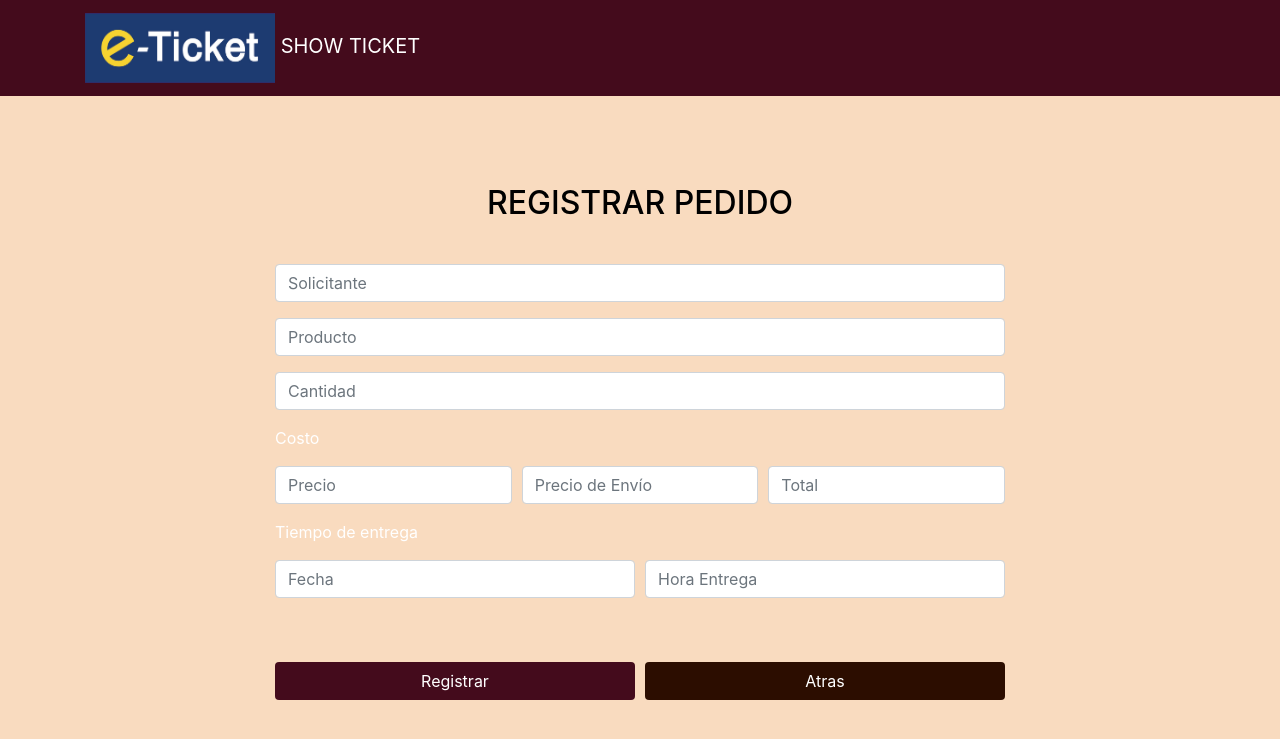
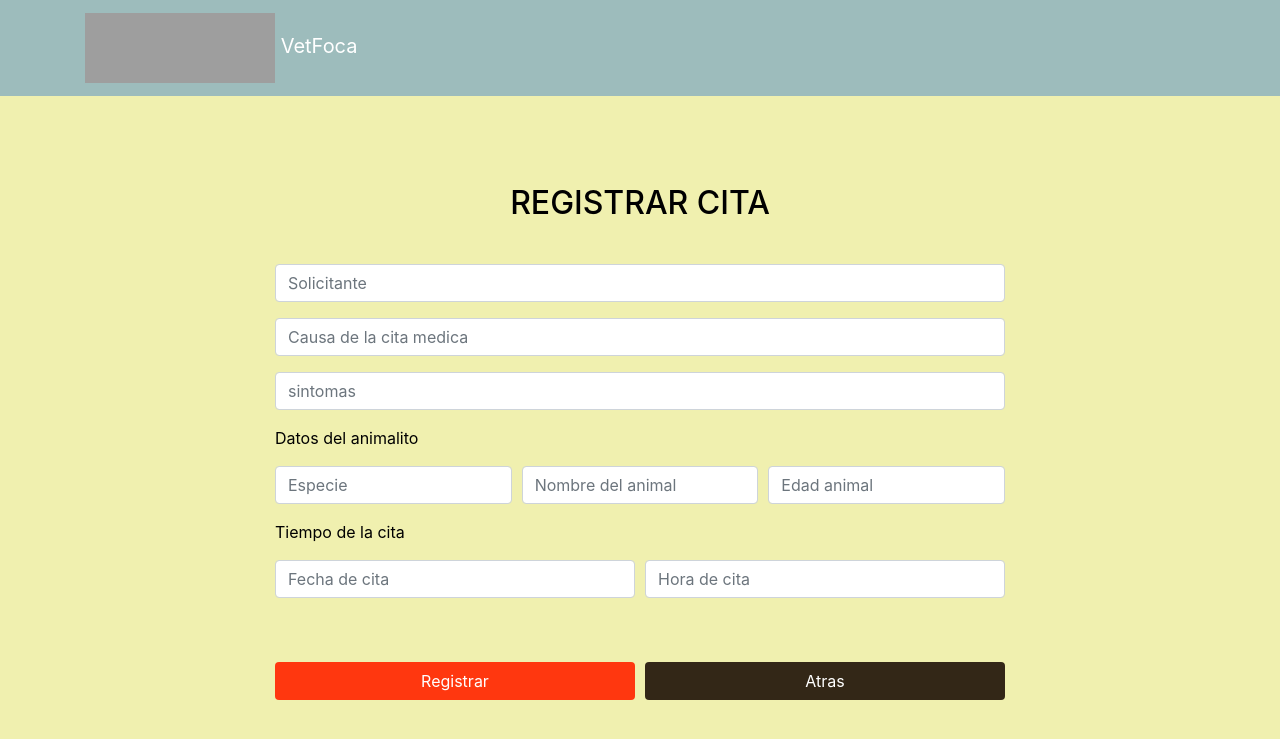
Before and after one commit to alberto840/veterinaria, a PHP site: page /nuevopedido.php in a window 1280 px wide. Shown: the top 739 px of the page. Run offline with PHP 8.4, Linux system fonts and the light colour scheme; grey boxes are pictures that could not be loaded.

Commit message:
actualizar el formulario

```diff
--- a/nuevopedido.php
+++ b/nuevopedido.php
@@ -5,15 +5,15 @@
     <meta name="viewport" content="width=device-width, initial-scale=1, shrink-to-fit=no">
     <link rel="stylesheet" href="https://stackpath.bootstrapcdn.com/bootstrap/4.1.3/css/bootstrap.min.css" integrity="sha384-MCw98/SFnGE8fJT3GXwEOngsV7Zt27NXFoaoApmYm81iuXoPkFOJwJ8ERdknLPMO" crossorigin="anonymous">
     <link rel="stylesheet" href="styles/contactos.css">
-    <title>SHOW TICKET</title>
+    <title>VetFoca</title>
   </head>
-  <body data-spy="scroll" data-target="#navbar" data-offset="57" style="background-color: #F9DBBF; color: white;">
-    <nav id="header" class="navbar navbar-expand-lg sticky-top navbar-dark" style="background-color: #440B1C; color:
+  <body data-spy="scroll" data-target="#navbar" data-offset="57" style="background-color: #f0f0af  ; color: white;">
+    <nav id="header" class="navbar navbar-expand-lg sticky-top navbar-dark" style="background-color: #9dbcbc; color:
     white;">
       <div class="container fs-5">
         <a class="navbar-brand" href="#">
-        <img src="images/ticketlogo.jpg" alt="Pedidos logo" style="width: 190px; height: 70px;">
-          SHOW TICKET
+        <img src="https://mundovets.com/wp-content/uploads/2021/10/Logotipo-para-clinica-veterinaria-scaled.jpg" alt="Pedidos logo" style="width: 190px; height: 70px;">
+        VetFoca
         </a>
         <button class="navbar-toggler" type="button" data-toggle="collapse" data-target="#navbar" aria-controls="navbarSupportedContent" aria-expanded="false" aria-label="Toggle navigation">
           <span class="navbar-toggler-icon"></span>
@@ -27,7 +27,7 @@
         <div class="row">
         <br><br><br>
           <div class="col text-uppercase text-center">
-            <h2 style="color: black;">REGISTRAR PEDIDO</h2>
+            <h2 style="color: black;">REGISTRAR CITA</h2>
           </div>
         </div>
         <div class="row">
@@ -40,42 +40,42 @@
               </div>
               <div class="form-row">
                 <div class="form-group col-12 col-md-18">
-                  <input type="text" class="form-control" placeholder="Producto" name="trans">
+                  <input type="text" class="form-control" placeholder="Causa de la cita medica" name="trans">
                 </div>
               </div>
               <div class="form-row">
                 <div class="form-group col-12 col-md-18">
-                  <input type="text" class="form-control" placeholder="Cantidad" name="prod">
+                  <input type="text" class="form-control" placeholder="sintomas" name="prod">
                 </div>
               </div>
-              <p>Costo</p>
+              <p style="color: black">Datos del animalito</p>
               <div class="form-row">
                 <div class="form-group col-12 col-md-4">
-                  <input type="text" class="form-control" placeholder="Precio" name="pre">
+                  <input type="text" class="form-control" placeholder="Especie" name="pre">
                 </div>
                 <div class="form-group col-12 col-md-4">
-                  <input type="text" class="form-control" placeholder="Precio de Envío" name="env">
+                  <input type="text" class="form-control" placeholder="Nombre del animal" name="env">
                 </div>
                 <div class="form-group col-12 col-md-4">
-                  <input type="text" class="form-control" placeholder="Total" name="tot">
+                  <input type="text" class="form-control" placeholder="Edad animal" name="tot">
                 </div>
               </div>
-              <p>Tiempo de entrega</p>
+              <p style="color: black">Tiempo de la cita</p>
               <div class="form-row">
                 <div class="form-group col-12 col-md-6">
-                  <input type="text" class="form-control" placeholder="Fecha" name="ha">
+                  <input type="text" class="form-control" placeholder="Fecha de cita" name="ha">
                 </div>
                 <div class="form-group col-12 col-md-6">
-                  <input type="text" class="form-control" placeholder="Hora Entrega" name="he">
+                  <input type="text" class="form-control" placeholder="Hora de cita" name="he">
                 </div>
               </div>
               <br><br>
               <div class="form-row">
                 <div class="col">
-                  <button  class="btn btn-block" style="background-color: #440B1C; color: white;" name="crear">Registrar</button>
+                  <button onclick="myFunction()" class="btn btn-block" style="background-color: #ff370f; color: white;" name="crear">Registrar</button>
                 </div>
                 <div class="col">
-                  <a href="index.php" class="btn btn-block" style="background-color: #2C0D00; color: white;">Atras</a>
+                  <a href="index.php" class="btn btn-block" style="background-color: #332717; color: white;">Atras</a>
                 </div>
               </div>
             </form>
@@ -87,6 +87,12 @@
       </div>
     </section>
 
+    <script>
+      function myFunction() {
+      alert("¡La cita fue registrada, te estaremos esperando");
+    }
+</script>
+
     <script src="https://code.jquery.com/jquery-3.3.1.slim.min.js" integrity="sha384-q8i/X+965DzO0rT7abK41JStQIAqVgRVzpbzo5smXKp4YfRvH+8abtTE1Pi6jizo" crossorigin="anonymous"></script>
     <script src="https://cdnjs.cloudflare.com/ajax/libs/popper.js/1.14.3/umd/popper.min.js" integrity="sha384-ZMP7rVo3mIykV+2+9J3UJ46jBk0WLaUAdn689aCwoqbBJiSnjAK/l8WvCWPIPm49" crossorigin="anonymous"></script>
     <script src="https://stackpath.bootstrapcdn.com/bootstrap/4.1.3/js/bootstrap.min.js" integrity="sha384-ChfqqxuZUCnJSK3+MXmPNIyE6ZbWh2IMqE241rYiqJxyMiZ6OW/JmZQ5stwEULTy" crossorigin="anonymous"></script>
```
Also changed, not shown: README.md.
